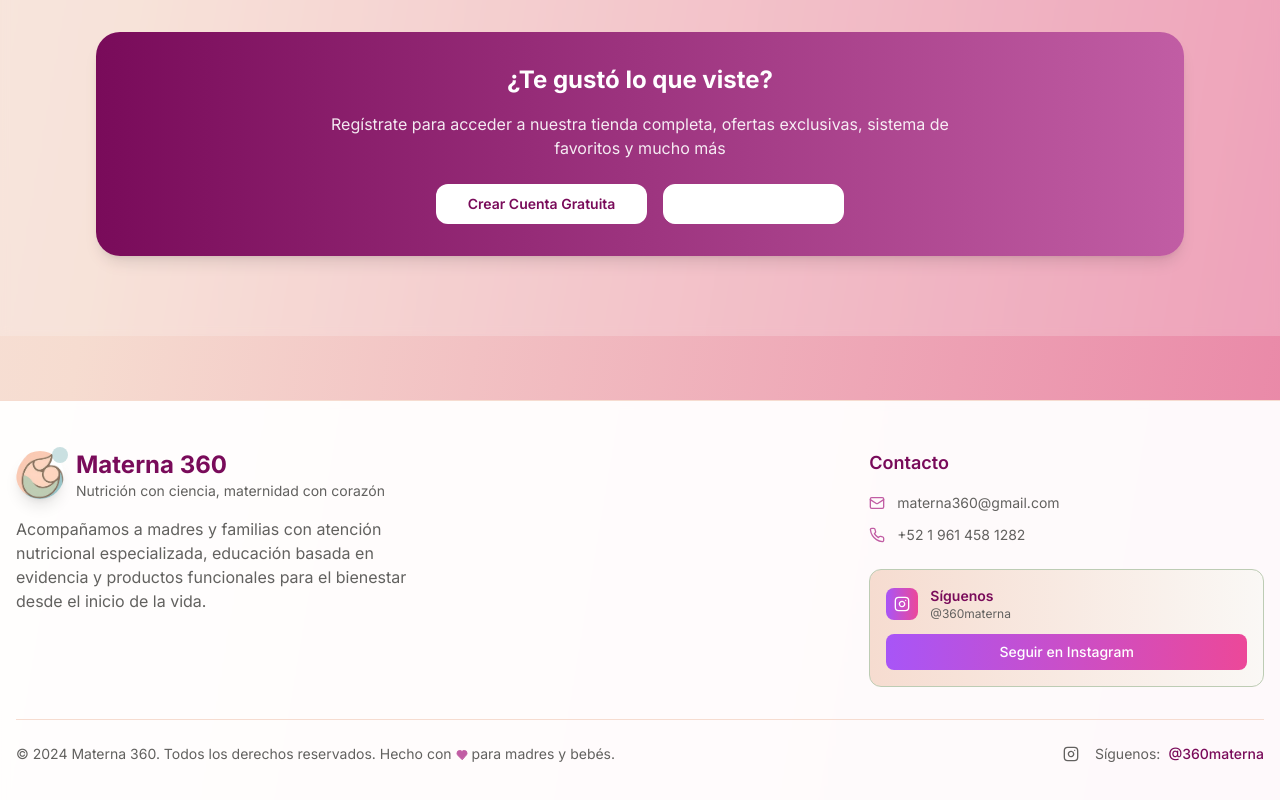
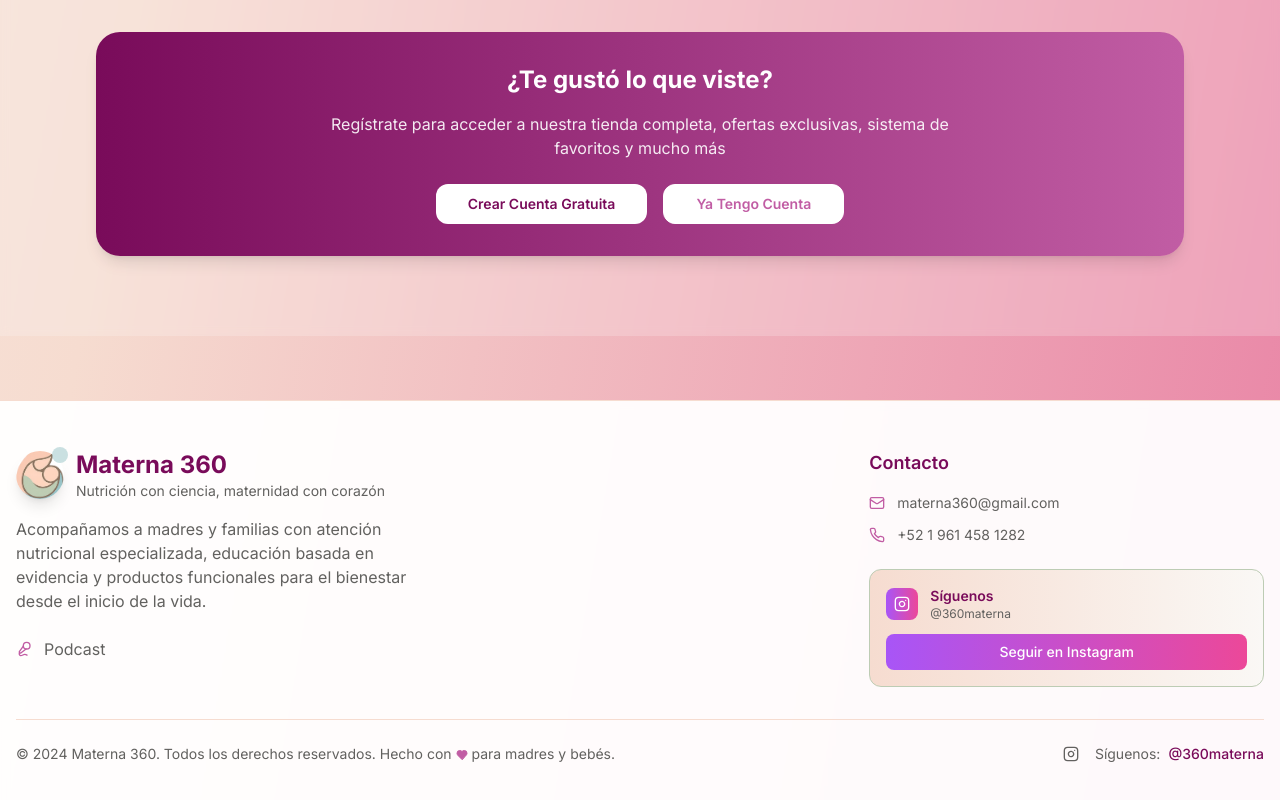
Before and after one commit to CARLOS-ENRIQUE-BA/Materna360, a Next.js app: page / in a window 1280 px wide. Shown: the part 6800-7600 px from the top of the page. Built offline with nearby package versions, Linux system fonts and the light colour scheme.

Commit message:
feat(footer): agregar enlace al podcast en el pie de página y actualizar estilos de botones

```diff
--- a/components/landing/catalog-section.tsx
+++ b/components/landing/catalog-section.tsx
@@ -214,7 +214,7 @@ export default function CatalogSection() {
                 <Button
                   onClick={() => window.open("/login", "_blank")}
                   variant="outline"
-                  className="border-white text-white hover:bg-white hover:text-[#790B5A] font-semibold px-8 py-3 rounded-xl transition-all duration-300"
+                  className="border-white text-[#C15DA4] hover:bg-white hover:text-[#790B5A] font-semibold px-8 py-3 rounded-xl transition-all duration-300"
                 >
                   Ya Tengo Cuenta
                 </Button>
--- a/components/landing/landing-footer.tsx
+++ b/components/landing/landing-footer.tsx
@@ -1,6 +1,6 @@
 "use client"
 
-import { Heart, Baby, Instagram, Mail, Phone } from "lucide-react"
+import { Heart, Baby, Instagram, Mail, Phone, MicVocal } from "lucide-react"
 import Logo from "../../assets/Logo-M360.png"
 
 export default function LandingFooter() {
@@ -31,6 +31,19 @@ export default function LandingFooter() {
               Acompañamos a madres y familias con atención nutricional especializada, educación basada en evidencia y
               productos funcionales para el bienestar desde el inicio de la vida.
             </p>
+            <div className="space-y-3">
+              <div className="flex items-center space-x-3 text-[#62615F]">
+                <MicVocal className="w-4 h-4 text-[#C15DA4]" />
+              <a
+                href="https://drive.google.com/file/d/1W5TO7HMuvpeAPwCuQyAleFmRJM-15j10/view?usp=drivesdk"
+                target="_blank"
+                rel="noopener noreferrer"
+                className="text-[#62615F] hover:text-[#790B5A] transition-colors duration-200"
+              >
+                Podcast
+              </a>
+              </div>
+            </div>
           </div>
 
           {/* Empty space for alignment */}
--- a/components/tienda/footer.tsx
+++ b/components/tienda/footer.tsx
@@ -88,6 +88,16 @@ export default function Footer() {
                   Términos y Condiciones
                 </a>
               </li>
+              <li>
+                <a
+                  href="https://drive.google.com/file/d/1W5TO7HMuvpeAPwCuQyAleFmRJM-15j10/view?usp=drivesdk"
+                  target="_blank"
+                  rel="noopener noreferrer"
+                  className="text-[#62615F] hover:text-[#790B5A] transition-colors duration-200"
+                >
+                  Podcast
+                </a>
+              </li>
             </ul>
           </div>
 
```
